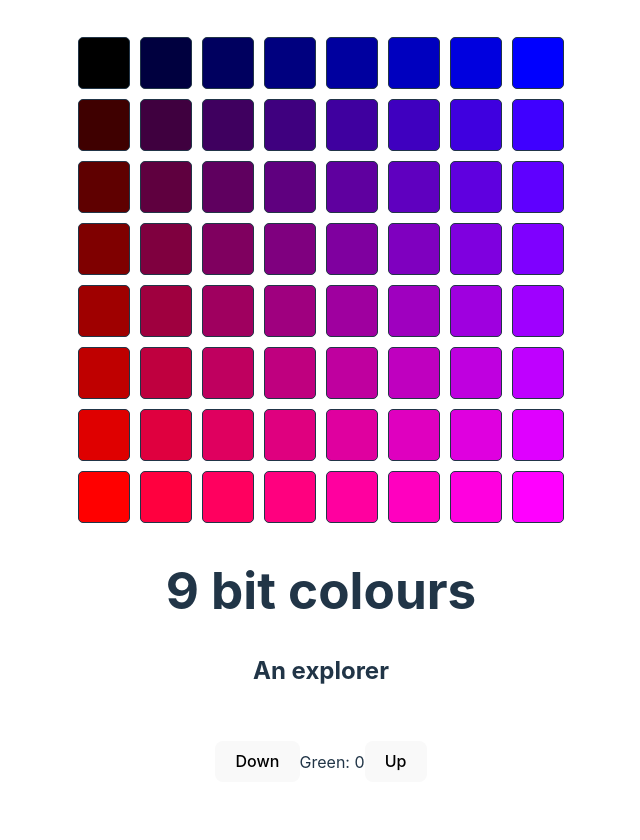
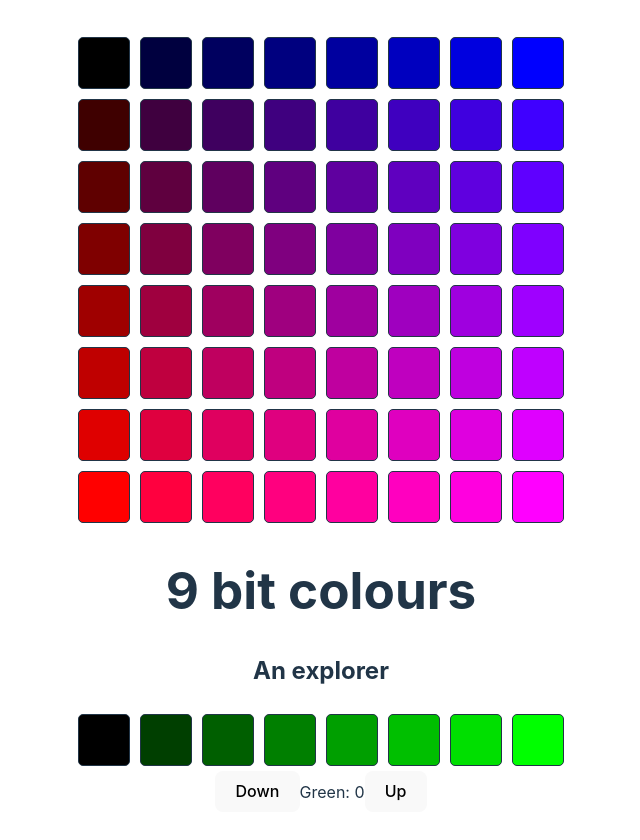
Before and after one commit to benfredwells/9bit-colour, a React (Vite) app: page / in a window 1280 px wide. Shown: the top 840 px of the page, without its empty margins (319-959 px from the left). Built offline with nearby package versions, Linux system fonts and the light colour scheme.

Commit message:
Add row for control colour, rejig colour specs

```diff
--- a/src/components/explorer.tsx
+++ b/src/components/explorer.tsx
@@ -6,42 +6,45 @@ import ColourSquare from "./colourSquare";
 function Explorer() {
   const [green, setGreen] = useState(0);
 
-  const redValues: Array<number> = Array.from(Array(8).keys());
-  const blueValues: Array<number> = Array.from(Array(8).keys());
+  const colourValues: Array<number> = Array.from(Array(8).keys());
 
-  const colourComponentForValue = (value: number) => {
+  const from3bitTo8 = (value: number): number => {
     let num = value << 5;
     if (num != 0) {
       num |= 0b00011111;
     }
-    let result = num.toString(16);
-    if (result.length == 1) {
-      result = "0" + result;
-    }
+    return num;
+  };
+
+  const colourForGridValues = (red: number, blue: number) => {
+    const result =
+      "rgb(" +
+      from3bitTo8(red) +
+      "," +
+      from3bitTo8(green) +
+      "," +
+      from3bitTo8(blue) +
+      ")";
+    console.log(result);
     return result;
   };
 
-  const colourForValues = (red: number, blue: number) => {
-    const result =
-      "#" +
-      colourComponentForValue(red) +
-      colourComponentForValue(green) +
-      colourComponentForValue(blue);
-    console.log(result);
+  const colourForControlValue = (value: number) => {
+    const result = "rgb(0, " + from3bitTo8(value) + ", 0 )";
     return result;
   };
 
   return (
     <>
       <div className="grid">
-        {redValues.map((red) => {
+        {colourValues.map((red) => {
           return (
             <div key={red} className="row">
-              {blueValues.map((blue) => {
+              {colourValues.map((blue) => {
                 return (
                   <ColourSquare
                     key={blue}
-                    colour={colourForValues(red, blue)}
+                    colour={colourForGridValues(red, blue)}
                   />
                 );
               })}
@@ -51,11 +54,16 @@ function Explorer() {
       </div>
       <h1>9 bit colours</h1>
       <h2>An explorer</h2>
-      <div className="card">
-        <button onClick={() => setGreen((green) => green - 1)}>Down</button>
-        Green: {green}
-        <button onClick={() => setGreen((green) => green + 1)}>Up</button>
+      <div className="row">
+        {colourValues.map((green) => {
+          return (
+            <ColourSquare key={green} colour={colourForControlValue(green)} />
+          );
+        })}
       </div>
+      <button onClick={() => setGreen((green) => green - 1)}>Down</button>
+      Green: {green}
+      <button onClick={() => setGreen((green) => green + 1)}>Up</button>
     </>
   );
 }
```
